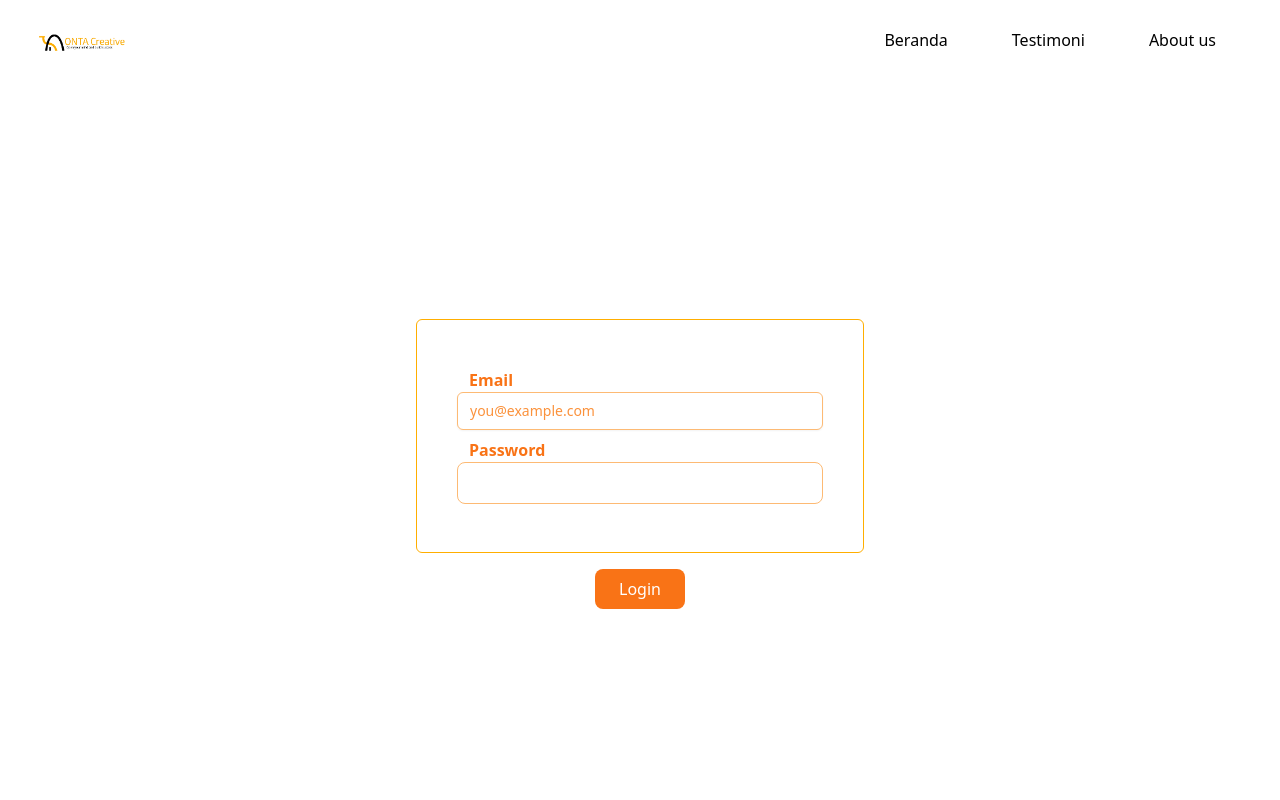
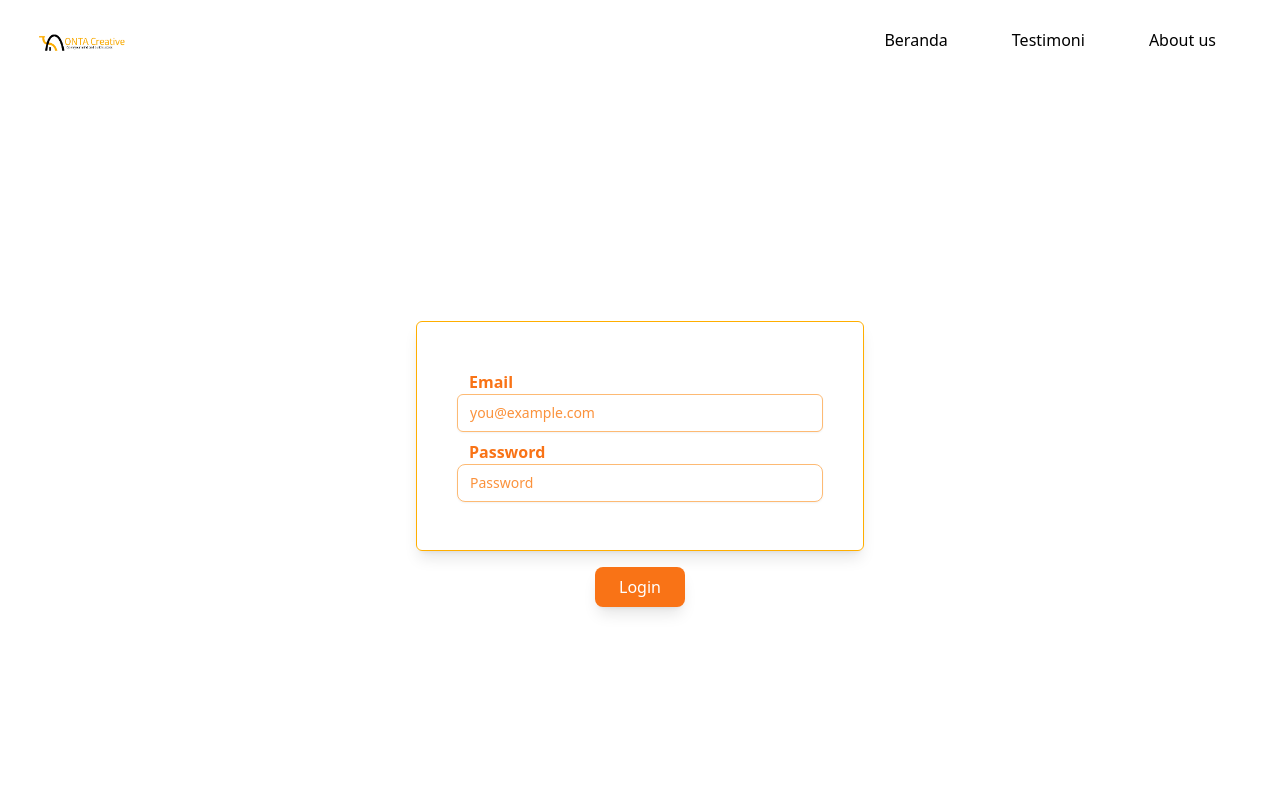
Before and after one commit to AdheIndraWahyudhy/OntaCreative, a website: page page/auth.html in a window 1280 px wide. Shown: the top 800 px of the page. Drawn offline with nearby package versions, Linux system fonts and the light colour scheme.

Commit message:
Menyelesaikan tampilan login

```diff
--- a/page/auth.html
+++ b/page/auth.html
@@ -44,8 +44,8 @@
 
         <div class=" w-full py-6 max-w-md mx-auto">
             <div id="login" >
-                <form action="" class="flex flex-col">
-                    <div class="border border-primary py-10 px-10 rounded-md">
+                <form action="" class="flex flex-col" data-aos="zoom-in">
+                    <div class="border border-primary py-10 px-10 rounded-md shadow-lg">
 
                         <label for="email" class="flex flex-col my-2">
                             <span class="font-bold text-orange-500 px-3">Email</span>
@@ -57,11 +57,11 @@
                         </label>
                         <label for="password" class="flex flex-col my-2">
                             <span class="font-bold text-orange-500 px-3">Password</span>
-                            <input type="password" name="password" id="password" class="border border-orange-300 rounded-lg px-3 py-2">
+                            <input type="password" name="password" id="password" placeholder="Password" class="border border-orange-300 rounded-lg px-3 py-2 placeholder-orange-400 text-sm shadow-sm">
                         </label>
                     </div>
                     <div class="w-full flex justify-center pt-4">
-                        <button class="bg-orange-500 text-white rounded-lg roun px-6 py-2">Login</button>
+                        <button class="bg-orange-500 text-white rounded-lg roun px-6 py-2 shadow-lg hover:bg-primary" type="submit">Login</button>
 
                     </div>
                 </form>
```
Also changed, not shown: src/css/output.css.
